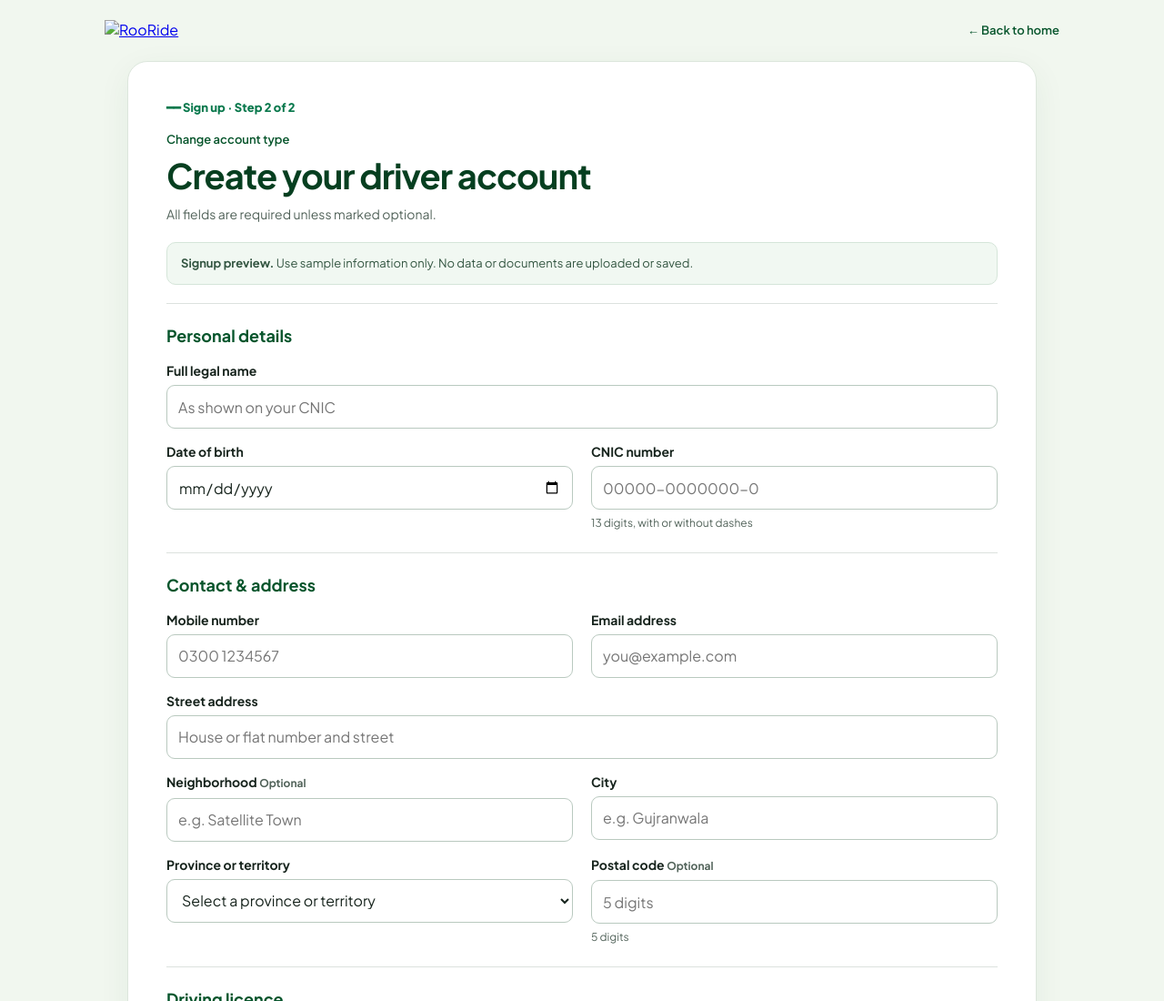
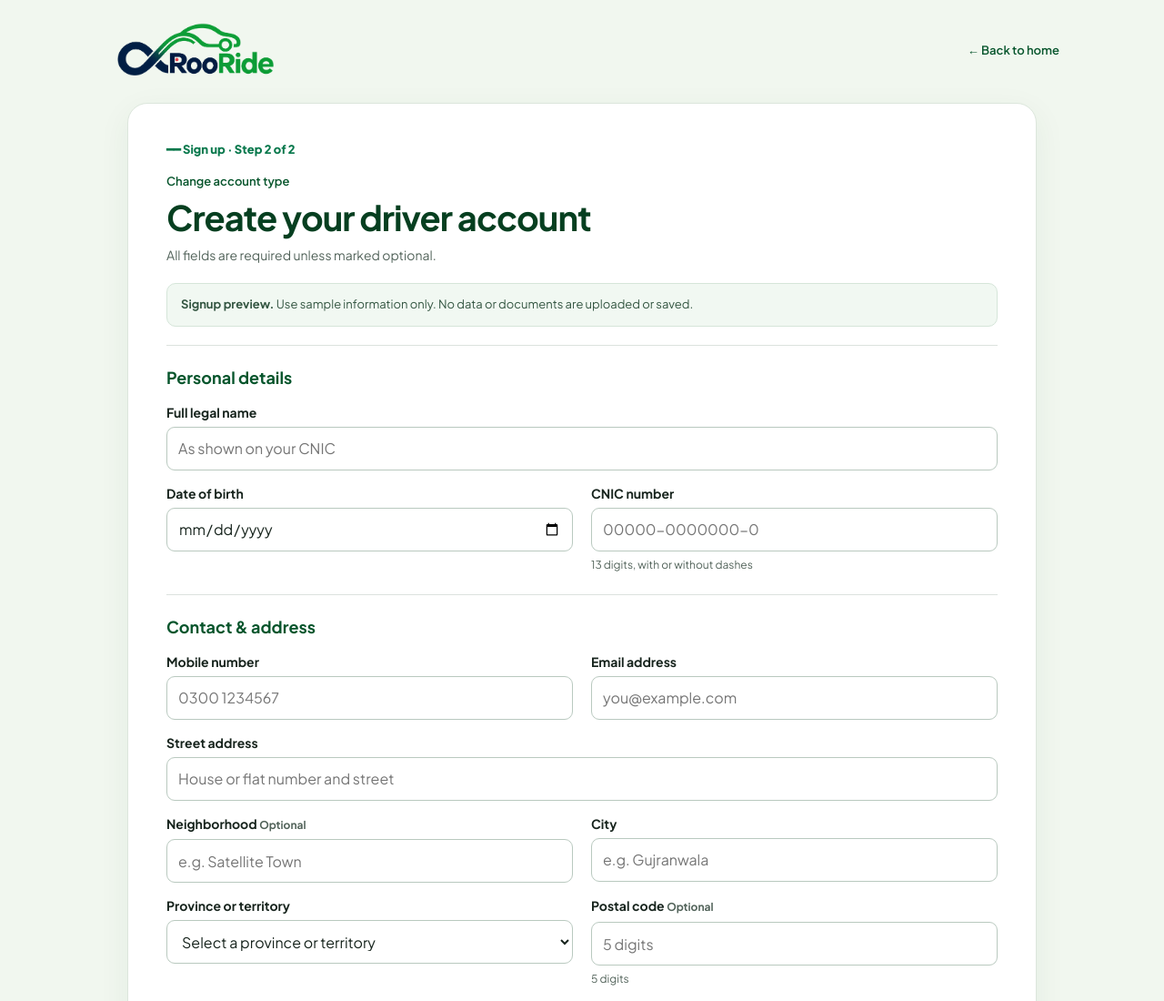
Before and after one commit to subhanmughal321-cod/RooRide, a plain HTML site: page driver-signup.html in a window 1280 px wide. Shown: the top 1100 px of the page at 91% size. Drawn offline with Linux system fonts and the light colour scheme; a script that the page names is missing.

Commit message:
Update logo image source in signup header

```diff
--- a/driver-signup.html
+++ b/driver-signup.html
@@ -12,7 +12,7 @@
 </head>
 
 <body>
-  <header class="signup-header"><a href="index.html"><img src="logo(2).png" alt="RooRide"></a><a class="home-link" href="index.html">← Back to home</a></header>
+  <header class="signup-header"><a href="index.html"><img src="logo.png" alt="RooRide"></a><a class="home-link" href="index.html">← Back to home</a></header>
   <main class="signup-page">
     <p class="progress">━━ Sign up · Step 2 of 2</p>
 
```
